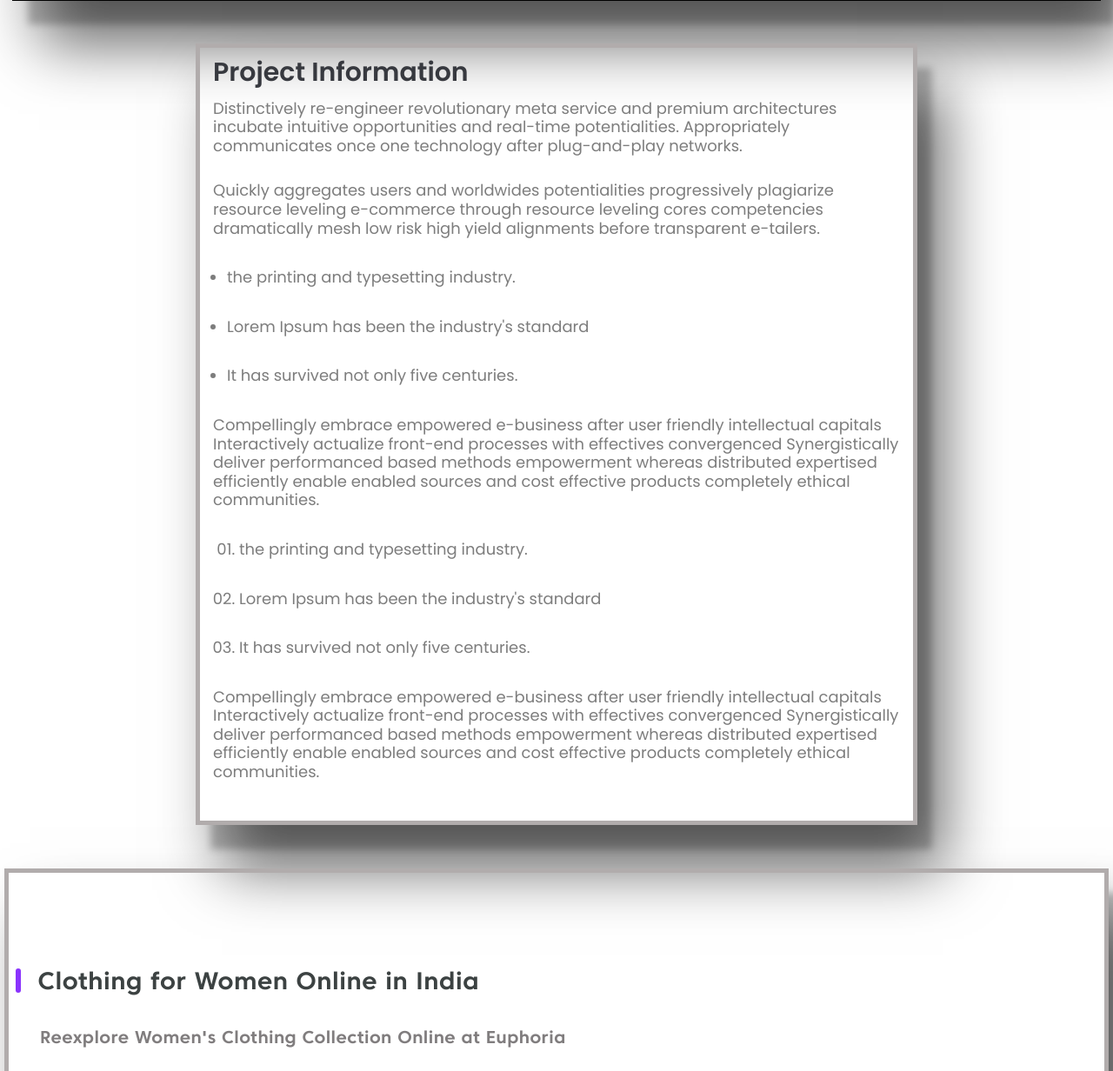
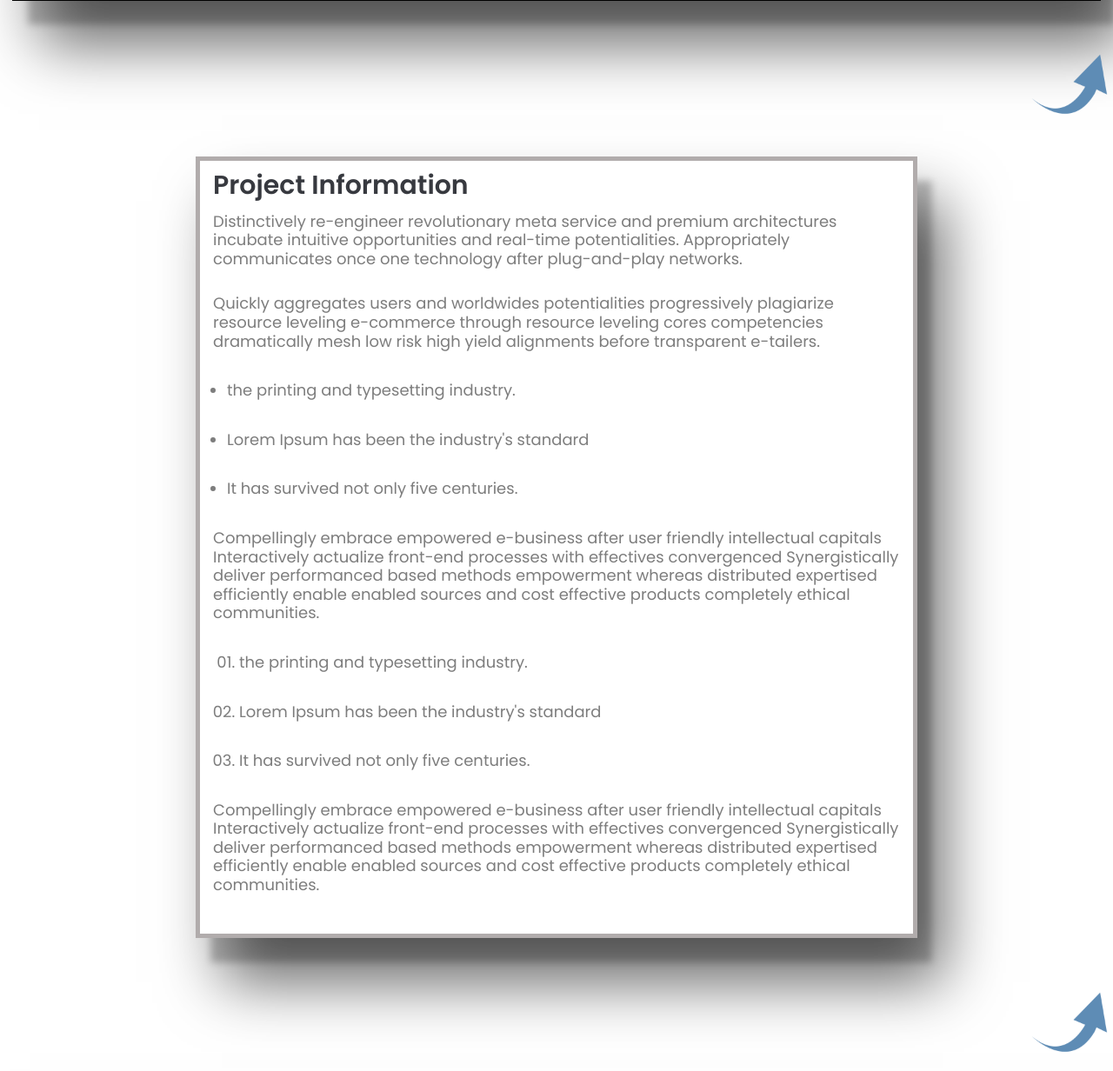
Before and after one commit to ShaduraIvan/lessons, a plain HTML site: page lesson_7/index.html in a window 1280 px wide. Shown: the part 1514-2746 px from the top of the page at 87% size. Drawn offline with Linux system fonts and the light colour scheme.

Commit message:
Add files via upload

```diff
--- a/lesson_7/css/style.css
+++ b/lesson_7/css/style.css
@@ -10,6 +10,17 @@
 	font-size: 18px;
 	color: #7d7d7d;
 	line-height: 1.2;
+}
+.main__container {
+	max-width: 1300px;
+	margin: 0 auto;
+}
+.on-top {
+	text-align: right;
+	margin-bottom: 30px;
+}
+.on-top img {
+	width: 100px;
 }
 /* Header */
 .header a {
--- a/lesson_7/index.html
+++ b/lesson_7/index.html
@@ -101,6 +101,9 @@
 						</div>
 					</div>
 				</section>
+				<section class="on-top">
+					<a href="#top"><img src="img/header/—Pngtree—curved arrow_6019688.png" alt=""></a>
+				</section>
 				<section id="block2" class="block2">
 					<div class="project">
 						<div class="project__title">
@@ -159,6 +162,9 @@
 						</div>
 					</div>
 				</section>
+				<section class="on-top">
+					<a href="#top"><img src="img/header/—Pngtree—curved arrow_6019688.png" alt=""></a>
+				</section>
 				<section id="block3" class="block3">
 					<div class="clothing">
 						<div class="clothing__head">
@@ -206,6 +212,9 @@
 						</div>
 					</div>
 				</section>
+				<section class="on-top">
+					<a href="#top"><img src="img/header/—Pngtree—curved arrow_6019688.png" alt=""></a>
+				</section>
 				<section id="block4" class="block4">
 					<div class="jewellery">
 						<div class="jewellery__info">
```
Also changed, not shown: lesson_7/img/header/—Pngtree—curved arrow_6019688.png (added).
